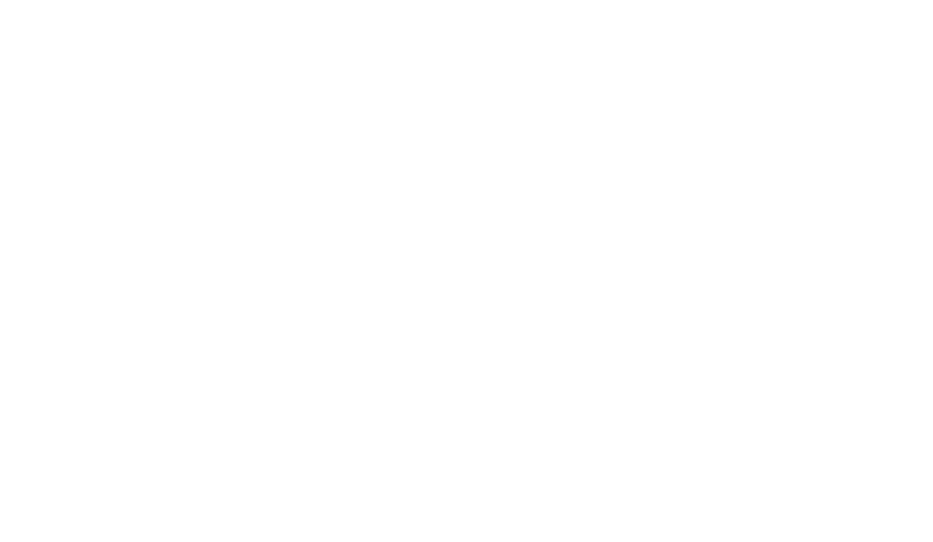
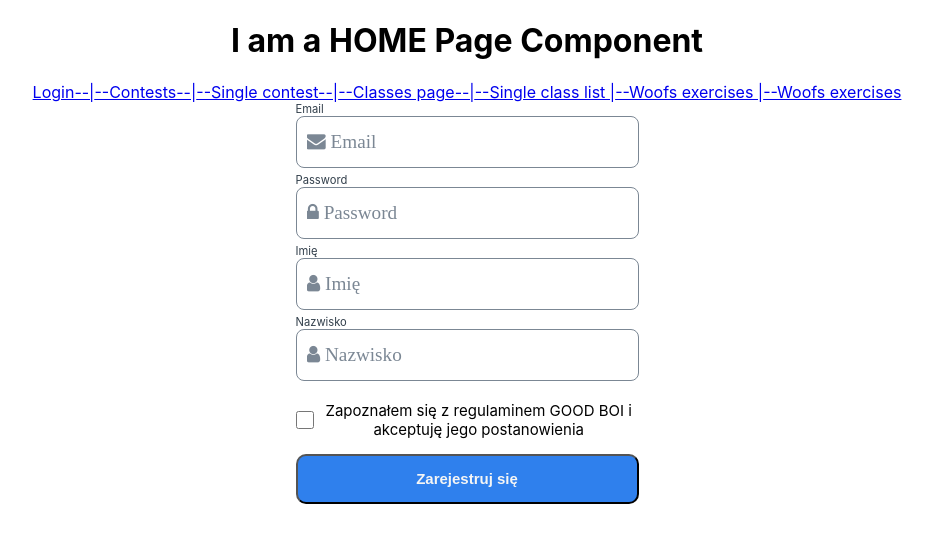
Before and after one commit to CC2021-WBL/GOOD-BOI-Application, a React (Create React App) app: page /register in a window 1280 px wide. Before the commit this address had no page. Shown: the top 542 px of the page, without its empty margins (173-1106 px from the left). Built offline with nearby package versions, Linux system fonts and the light colour scheme.

Commit message:
• Added RegistrationPage.js and  RegistrationPageStyled.js components
        ◦ gathering data from user to an object
        ◦ TODO:  You are registered modal ??

    • Added import and Route Component to App.js

```diff
--- a/src/App.js
+++ b/src/App.js
@@ -8,6 +8,7 @@
 import LoginPage from './Pages/LoginPage/LoginPage';
 import SingleSummaryPage from './Pages/SingleSummaryPage/SingleSummaryPage';
 import { Route, Routes } from 'react-router-dom';
+import RegistrationPage from './Pages/RegistrationPage/RegistrationPage';
 
 const SingleContestPage = () => {
   return <h1>I am a single Contest Page Component</h1>;
@@ -18,6 +19,7 @@
       <Routes>
         <Route path="/" element={<HomePage />}>
           <Route path="login" element={<LoginPage />} />
+          <Route path="register" element={<RegistrationPage />} />
           <Route path="contests" element={<ContestsPage />} />
           <Route path="contests/:contestsId" element={<SingleContestPage />} />
           <Route
--- /dev/null
+++ b/src/Pages/RegistrationPage/RegistrationPage.js
@@ -0,0 +1,81 @@
+import { useState } from 'react';
+import CardWrapper from '../../Atoms/Card/Card';
+import InputField from '../../Atoms/InputField/InputField';
+import PriSecBtn from '../../Atoms/PriSecBtn/PriSecBtn';
+import RegistrationPageStyled from './RegistrationPageStyled';
+import { useNavigate } from 'react-router-dom';
+
+const RegistrationPage = () => {
+  const [name, setName] = useState('');
+  const [surname, setSurname] = useState('');
+  const [email, setEmail] = useState('');
+  const [password, setPassword] = useState('');
+  const navigate = useNavigate();
+
+  const submitHandler = (event) => {
+    event.preventDefault();
+
+    const data = { name, surname, email, password };
+
+    //test, after submit, entered user data
+    console.log(data);
+    navigate('/login');
+  };
+
+  return (
+    <CardWrapper>
+      <RegistrationPageStyled onSubmit={submitHandler}>
+        <InputField
+          labelText="Email"
+          htmlFor="email"
+          type="email"
+          placeholder="&#xf0e0; Email"
+          id="email"
+          required
+          value={email}
+          onChange={(event) => setEmail(event.target.value)}
+        />
+
+        <InputField
+          labelText="Password"
+          htmlFor="password"
+          type="password"
+          id="password"
+          placeholder="&#xf023; Password"
+          required
+          value={password}
+          onChange={(event) => setPassword(event.target.value)}
+        />
+        <InputField
+          labelText="Imię"
+          htmlFor="name"
+          type="text"
+          placeholder="&#xF007; Imię"
+          id="name"
+          required
+          value={name}
+          onChange={(event) => setName(event.target.value)}
+        />
+        <InputField
+          labelText="Nazwisko"
+          htmlFor="surname"
+          type="text"
+          placeholder="&#xF007; Nazwisko"
+          id="surname"
+          required
+          value={surname}
+          onChange={(event) => setSurname(event.target.value)}
+        />
+        <div className="checkboxWrap">
+          <input type="checkbox" required />
+          <p>
+            Zapoznałem się z regulaminem GOOD BOI i akceptuję jego postanowienia
+          </p>
+        </div>
+        <PriSecBtn text="Zarejestruj się" />
+      </RegistrationPageStyled>
+    </CardWrapper>
+  );
+};
+
+export default RegistrationPage;
--- /dev/null
+++ b/src/Pages/RegistrationPage/RegistrationPageStyled.js
@@ -0,0 +1,40 @@
+import styled from 'styled-components';
+
+const RegistrationPageStyled = styled.form`
+  width: 343px;
+  display: flex;
+  flex-direction: column;
+  label {
+    color: #323f4b;
+    font-size: 0.7em;
+    align-self: flex-start;
+  }
+
+  input {
+    font-family: FontAwesome;
+    color: #323f4b;
+    font-size: 1.2em;
+    height: 48px;
+    border-radius: 8px;
+    border: 1px solid #7b8794;
+    padding-left: 10px;
+    margin: 0 0 5px 0;
+  }
+  input::placeholder {
+    color: #7b8794;
+  }
+
+  .checkboxWrap {
+    display: flex;
+    align-items: center;
+    font-size: 15px;
+
+    input[type='checkbox'] {
+      cursor: pointer;
+      width: 30px;
+      margin: 0 5px 0 0;
+      padding: 0 5px;
+    }
+  }
+`;
+export default RegistrationPageStyled;
```
